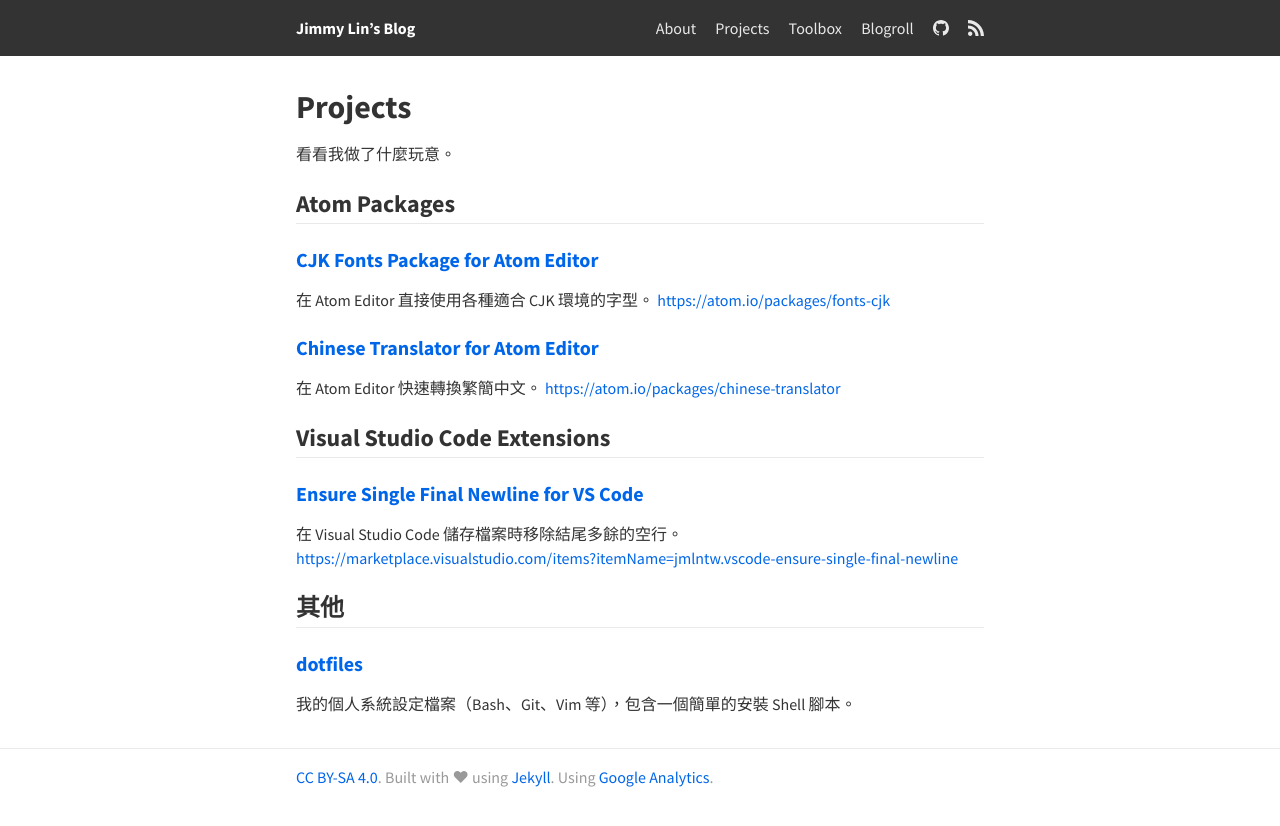
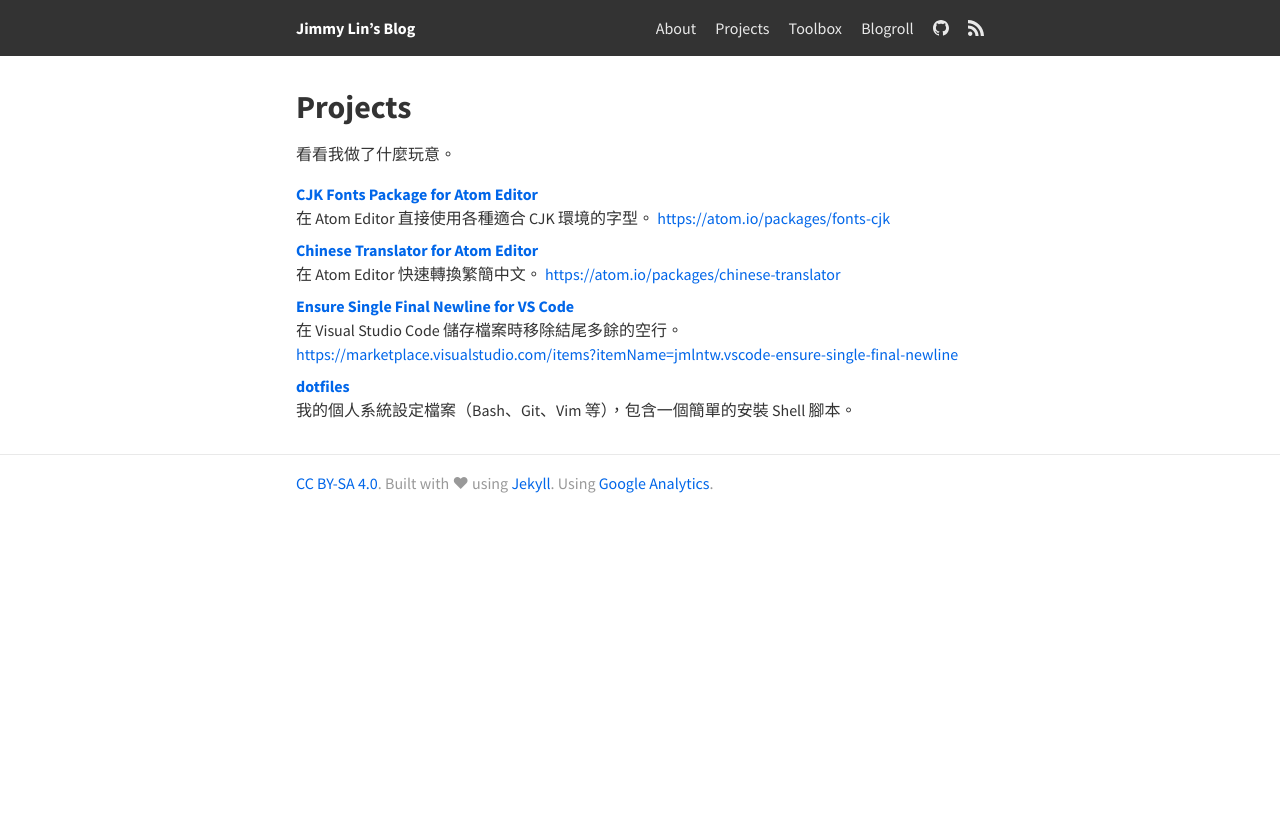
Before and after one commit to mnghsn/jmln.tw, a Jekyll site: the page built from _pages/projects.md, in a window 1280 px wide. Shown: the top 826 px of the page. Built offline with Jekyll 4.4.1, drawn with Linux system fonts in a browser that asks for light colours.

Commit message:
Use Kramdown definition lists in "Projects" page

```diff
--- a/_pages/projects.md
+++ b/_pages/projects.md
@@ -1,33 +1,23 @@
 ---
 title: Projects
 date: 2017-06-25 00:00:00 +0800
-last_modified_at: 2017-06-25 00:00:00 +0800
+last_modified_at: 2017-07-01 23:00:00 +0800
 order: 1
 ---
 
 看看我做了什麼玩意。
 
-## Atom Packages
+[CJK Fonts Package for Atom Editor](https://github.com/jmlntw/atom-fonts-cjk)
+: 在 Atom Editor 直接使用各種適合 CJK 環境的字型。
+  <https://atom.io/packages/fonts-cjk>
 
-### [CJK Fonts Package for Atom Editor](https://github.com/jmlntw/atom-fonts-cjk)
+[Chinese Translator for Atom Editor](https://github.com/jmlntw/atom-chinese-translator)
+: 在 Atom Editor 快速轉換繁簡中文。
+  <https://atom.io/packages/chinese-translator>
 
-在 Atom Editor 直接使用各種適合 CJK 環境的字型。
-<https://atom.io/packages/fonts-cjk>
+[Ensure Single Final Newline for VS Code](https://github.com/jmlntw/vscode-ensure-single-final-newline)
+: 在 Visual Studio Code 儲存檔案時移除結尾多餘的空行。
+  <https://marketplace.visualstudio.com/items?itemName=jmlntw.vscode-ensure-single-final-newline>
 
-### [Chinese Translator for Atom Editor](https://github.com/jmlntw/atom-chinese-translator)
-
-在 Atom Editor 快速轉換繁簡中文。
-<https://atom.io/packages/chinese-translator>
-
-## Visual Studio Code Extensions
-
-### [Ensure Single Final Newline for VS Code](https://github.com/jmlntw/vscode-ensure-single-final-newline)
-
-在 Visual Studio Code 儲存檔案時移除結尾多餘的空行。
-<https://marketplace.visualstudio.com/items?itemName=jmlntw.vscode-ensure-single-final-newline>
-
-## 其他
-
-### [dotfiles](https://github.com/jmlntw/dotfiles)
-
-我的個人系統設定檔案（Bash、Git、Vim 等），包含一個簡單的安裝 Shell 腳本。
+[dotfiles](https://github.com/jmlntw/dotfiles)
+: 我的個人系統設定檔案（Bash、Git、Vim 等），包含一個簡單的安裝 Shell 腳本。
```
